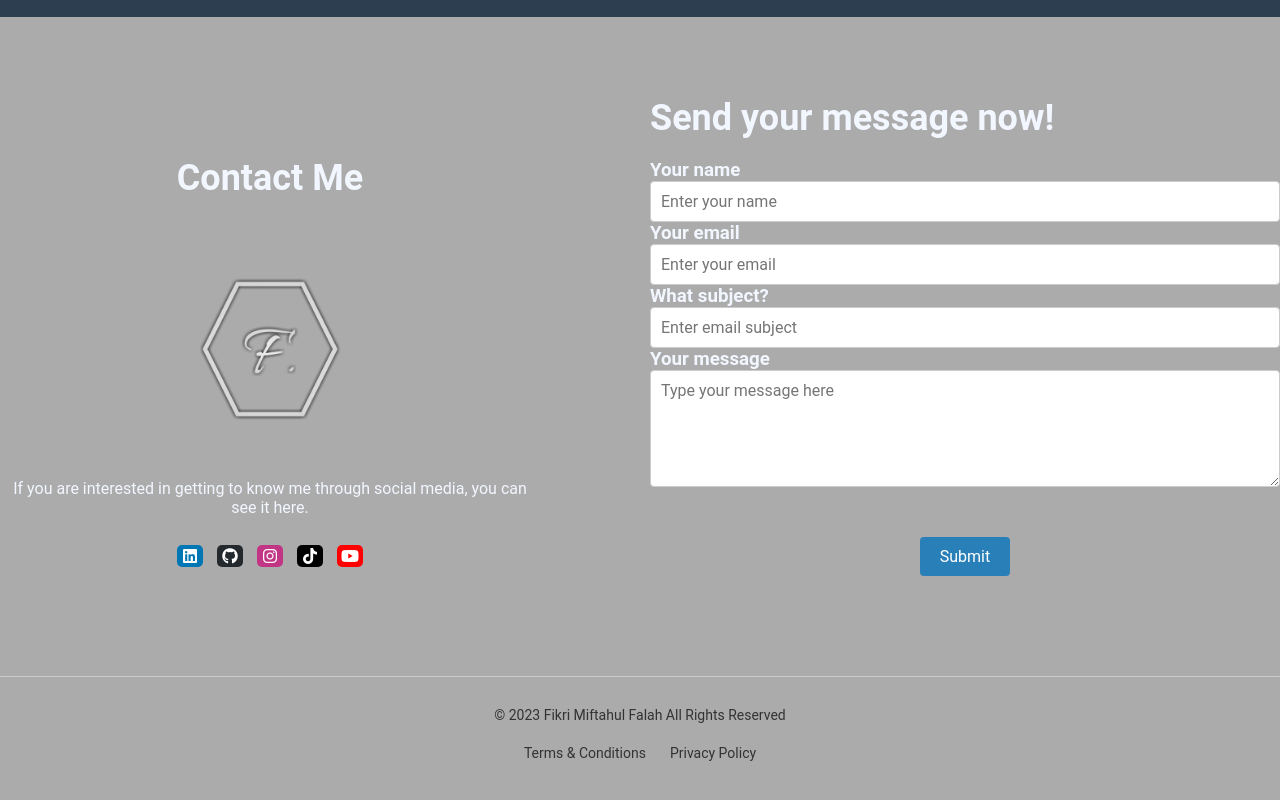
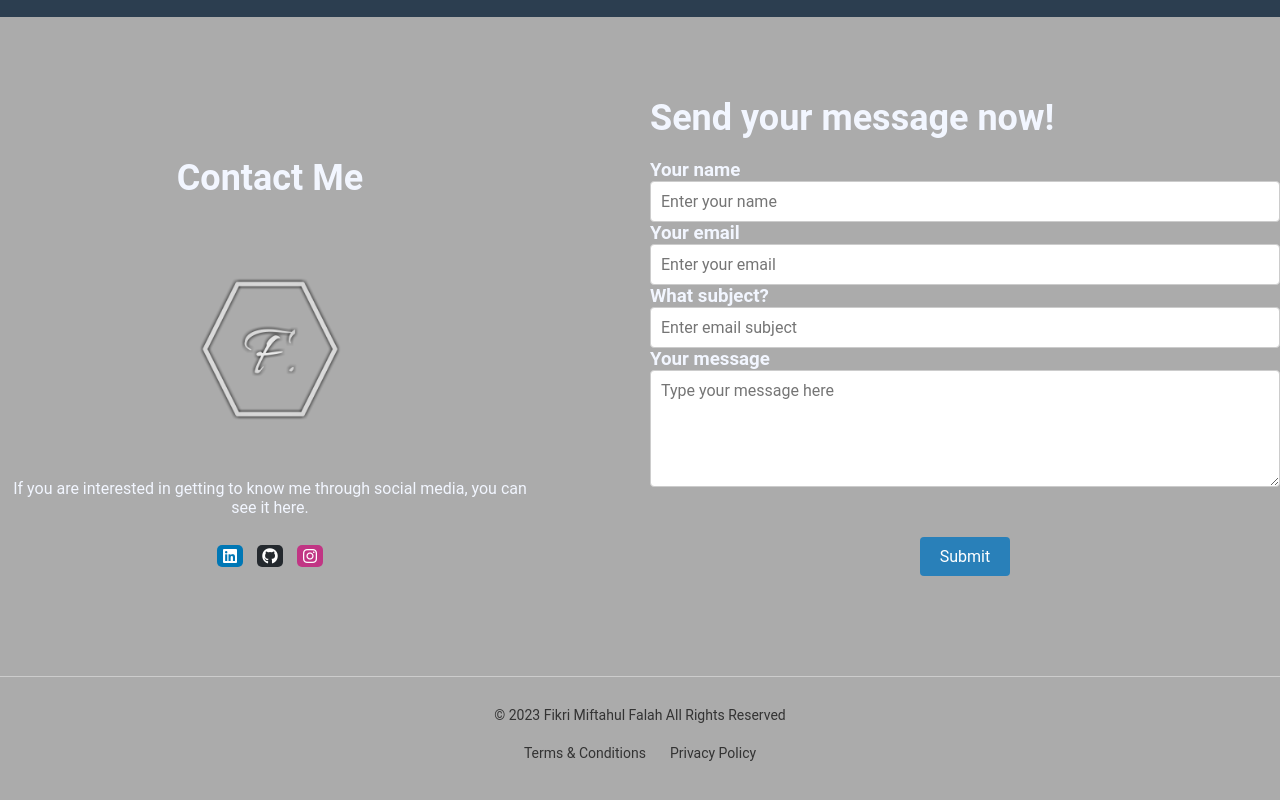
Before and after one commit to fikrimf-dev/fikrimf-dev.github.io, a plain HTML site: page index.html in a window 1280 px wide. Shown: the part 2360-3160 px from the top of the page. Drawn offline with nearby package versions, Linux system fonts and the light colour scheme.

Commit message:
remove tiktok, youtube icon

```diff
--- a/index.html
+++ b/index.html
@@ -298,7 +298,7 @@
               rel="noopener noreferrer"
               ><span class="fab fa-instagram"></span
             ></a>
-            <a
+            <!-- <a
               class="social-media-icon tiktok"
               href="https://www.tiktok.com/@tenthusiastic"
               target="_blank"
@@ -311,7 +311,7 @@
               target="_blank"
               rel="noopener noreferrer"
               ><span class="fab fa-youtube"></span
-            ></a>
+            ></a>-->
           </div>
         </div>
         <div class="contact-right">
```
